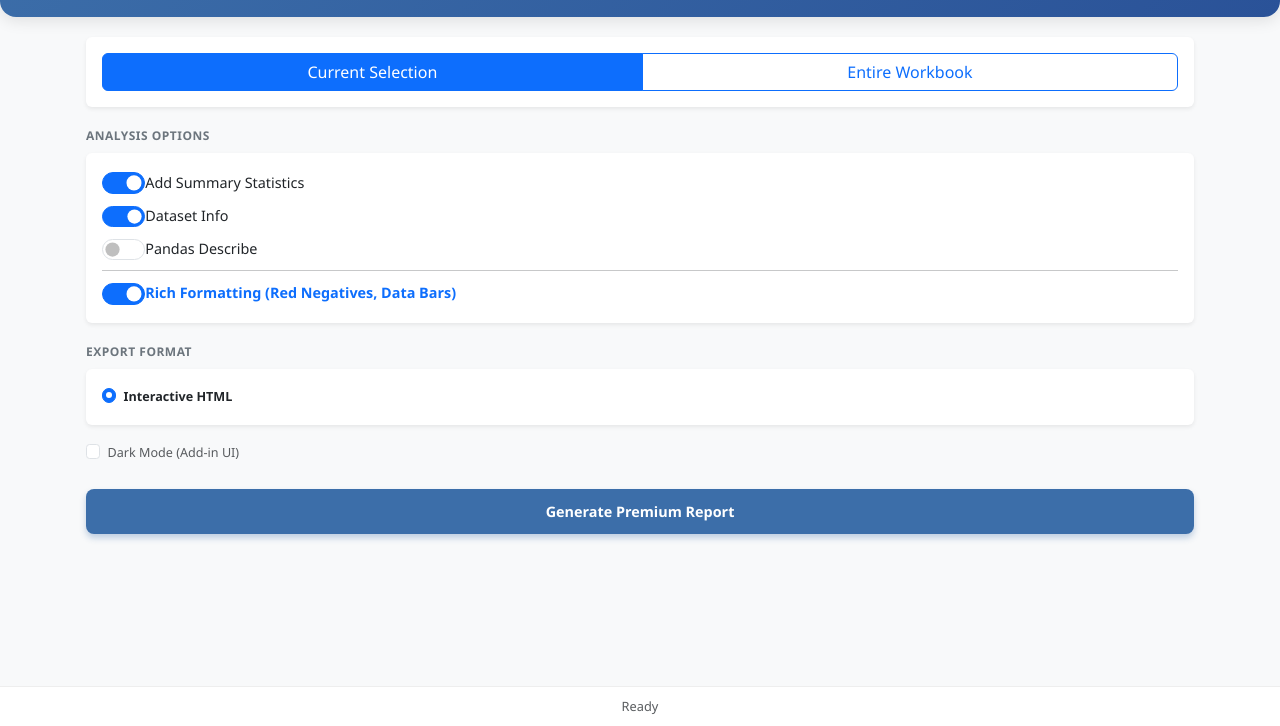
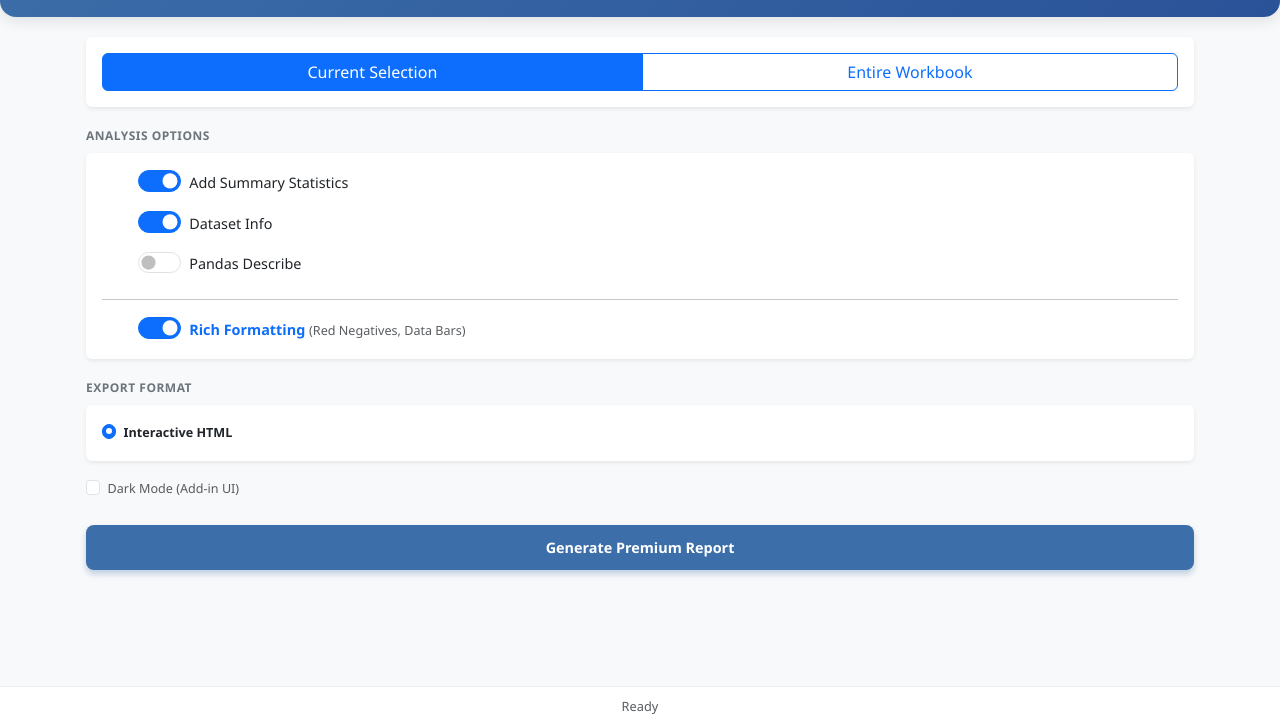
Before and after one commit to Harry-0402/DataVista, a website built with webpack: page src/taskpane/taskpane.html in a window 1280 px wide. Shown: the part 74-800 px from the top of the page. Built offline with nearby package versions, Linux system fonts and the light colour scheme; a script that the page names is missing.

Commit message:
UI Polish: Fixed spacing and alignment of toggles

```diff
--- a/src/taskpane/taskpane.html
+++ b/src/taskpane/taskpane.html
@@ -133,23 +133,23 @@
         <!-- Options -->
         <div class="group-label">Analysis Options</div>
         <div class="card p-3 border-0 shadow-sm">
-            <div class="form-check form-switch mb-2">
-                <input class="form-check-input" type="checkbox" id="opt-stats" checked>
-                <label class="form-check-label" for="opt-stats">Add Summary Statistics</label>
+            <div class="form-check form-switch d-flex align-items-center gap-2 mb-3">
+                <input class="form-check-input m-0" type="checkbox" id="opt-stats" checked>
+                <label class="form-check-label m-0" for="opt-stats">Add Summary Statistics</label>
             </div>
-            <div class="form-check form-switch mb-2">
-                <input class="form-check-input" type="checkbox" id="opt-info" checked>
-                <label class="form-check-label" for="opt-info">Dataset Info</label>
+            <div class="form-check form-switch d-flex align-items-center gap-2 mb-3">
+                <input class="form-check-input m-0" type="checkbox" id="opt-info" checked>
+                <label class="form-check-label m-0" for="opt-info">Dataset Info</label>
             </div>
-            <div class="form-check form-switch">
-                <input class="form-check-input" type="checkbox" id="opt-desc">
-                <label class="form-check-label" for="opt-desc">Pandas Describe</label>
+            <div class="form-check form-switch d-flex align-items-center gap-2 mb-3">
+                <input class="form-check-input m-0" type="checkbox" id="opt-desc">
+                <label class="form-check-label m-0" for="opt-desc">Pandas Describe</label>
             </div>
-            <hr class="my-2">
-            <div class="form-check form-switch">
-                <input class="form-check-input" type="checkbox" id="opt-formatting" checked>
-                <label class="form-check-label text-primary fw-bold" for="opt-formatting">Rich Formatting (Red
-                    Negatives, Data Bars)</label>
+            <hr class="my-2 opacity-25">
+            <div class="form-check form-switch d-flex align-items-center gap-2 mt-2">
+                <input class="form-check-input m-0 flex-shrink-0" type="checkbox" id="opt-formatting" checked>
+                <label class="form-check-label text-primary fw-bold m-0" for="opt-formatting">Rich Formatting <span
+                        class="fw-normal text-muted small">(Red Negatives, Data Bars)</span></label>
             </div>
         </div>
 
```
Also changed, not shown: docs/taskpane.html (+1 -1 lines).
